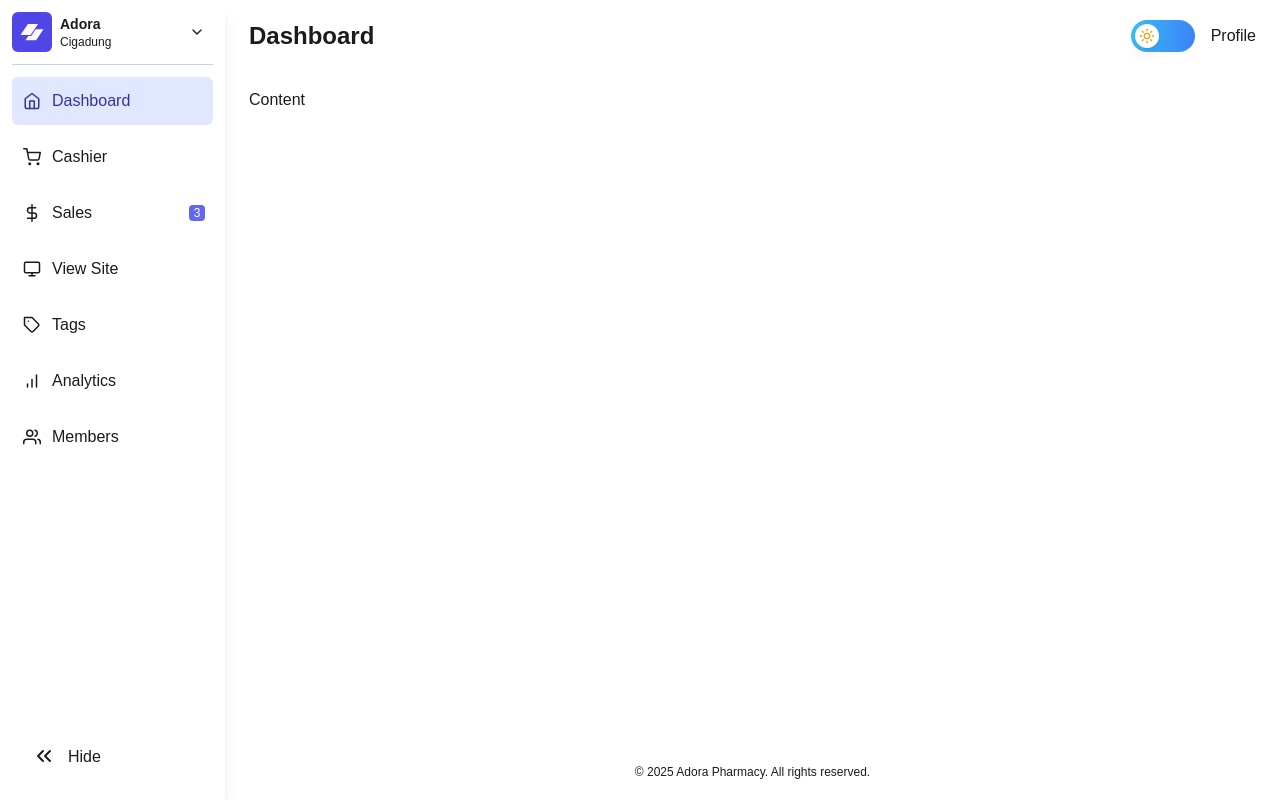
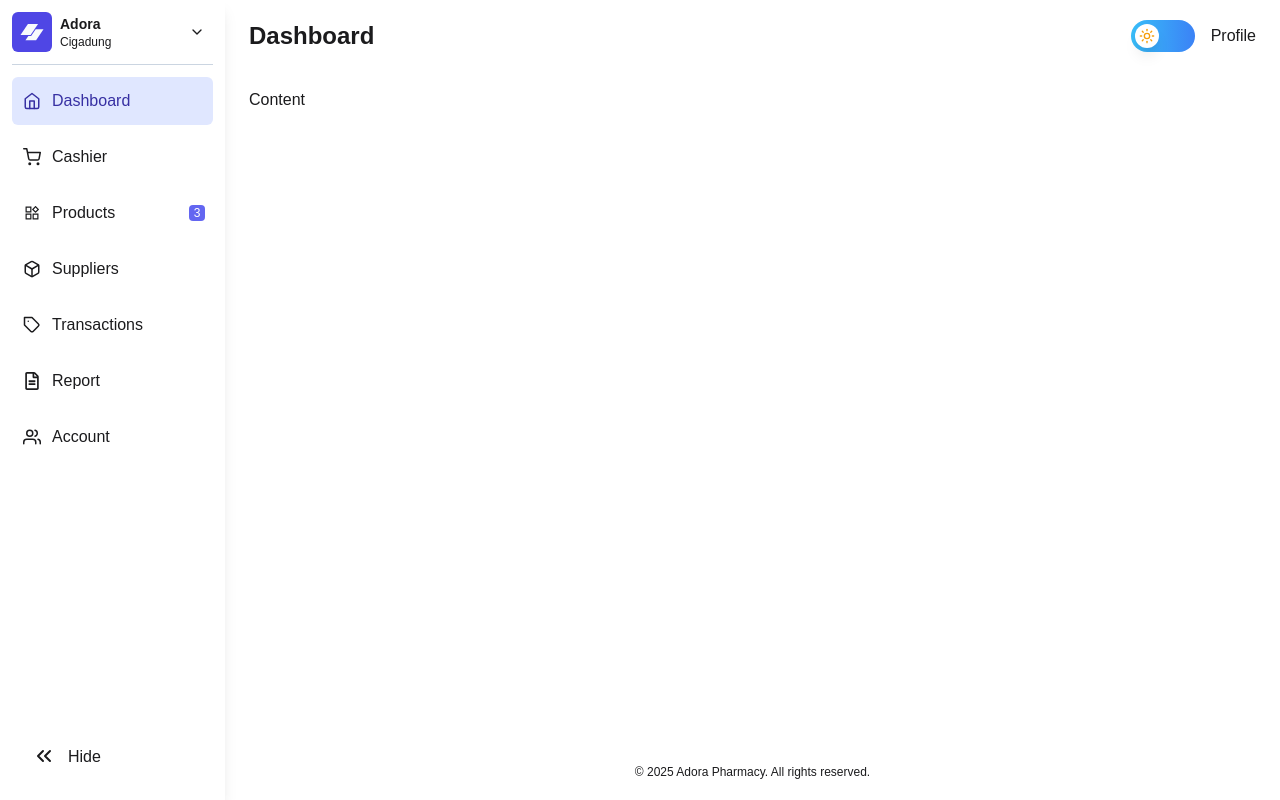
Before and after one commit to wildanrizkii/adora, a Next.js app: page / in a window 1280 px wide. Built offline with nearby package versions, Linux system fonts and the light colour scheme.

Commit message:
Change icons

```diff
--- a/src/components/Layout/index.jsx
+++ b/src/components/Layout/index.jsx
@@ -10,7 +10,10 @@ import {
   FiShoppingCart,
   FiTag,
   FiUsers,
+  FiBox,
 } from "react-icons/fi";
+import { AiOutlineProduct } from "react-icons/ai";
+import { FaRegFileAlt } from "react-icons/fa";
 import { motion } from "framer-motion";
 import { useTheme } from "next-themes";
 import { Moon, Sun } from "lucide-react";
@@ -112,37 +115,37 @@ const Sidebar = ({ open, setOpen, selected, setSelected }) => {
           open={open}
         />
         <Option
-          Icon={FiDollarSign}
-          title="Sales"
+          Icon={AiOutlineProduct}
+          title="Products"
           selected={selected}
           setSelected={setSelected}
           open={open}
           notifs={3}
         />
         <Option
-          Icon={FiMonitor}
-          title="View Site"
+          Icon={FiBox}
+          title="Suppliers"
           selected={selected}
           setSelected={setSelected}
           open={open}
         />
         <Option
           Icon={FiTag}
-          title="Tags"
+          title="Transactions"
           selected={selected}
           setSelected={setSelected}
           open={open}
         />
         <Option
-          Icon={FiBarChart}
-          title="Analytics"
+          Icon={FaRegFileAlt}
+          title="Report"
           selected={selected}
           setSelected={setSelected}
           open={open}
         />
         <Option
           Icon={FiUsers}
-          title="Members"
+          title="Account"
           selected={selected}
           setSelected={setSelected}
           open={open}
```
